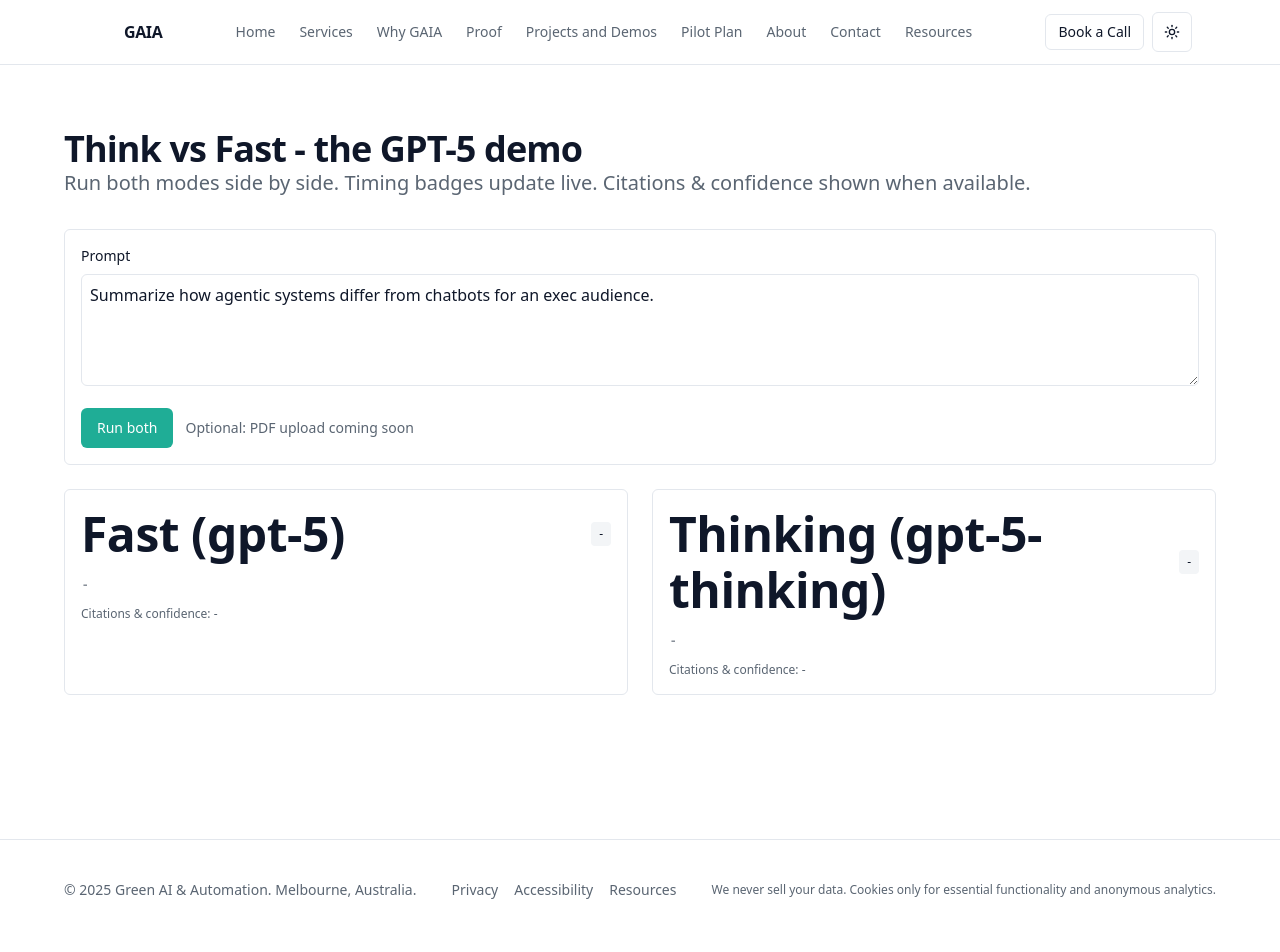
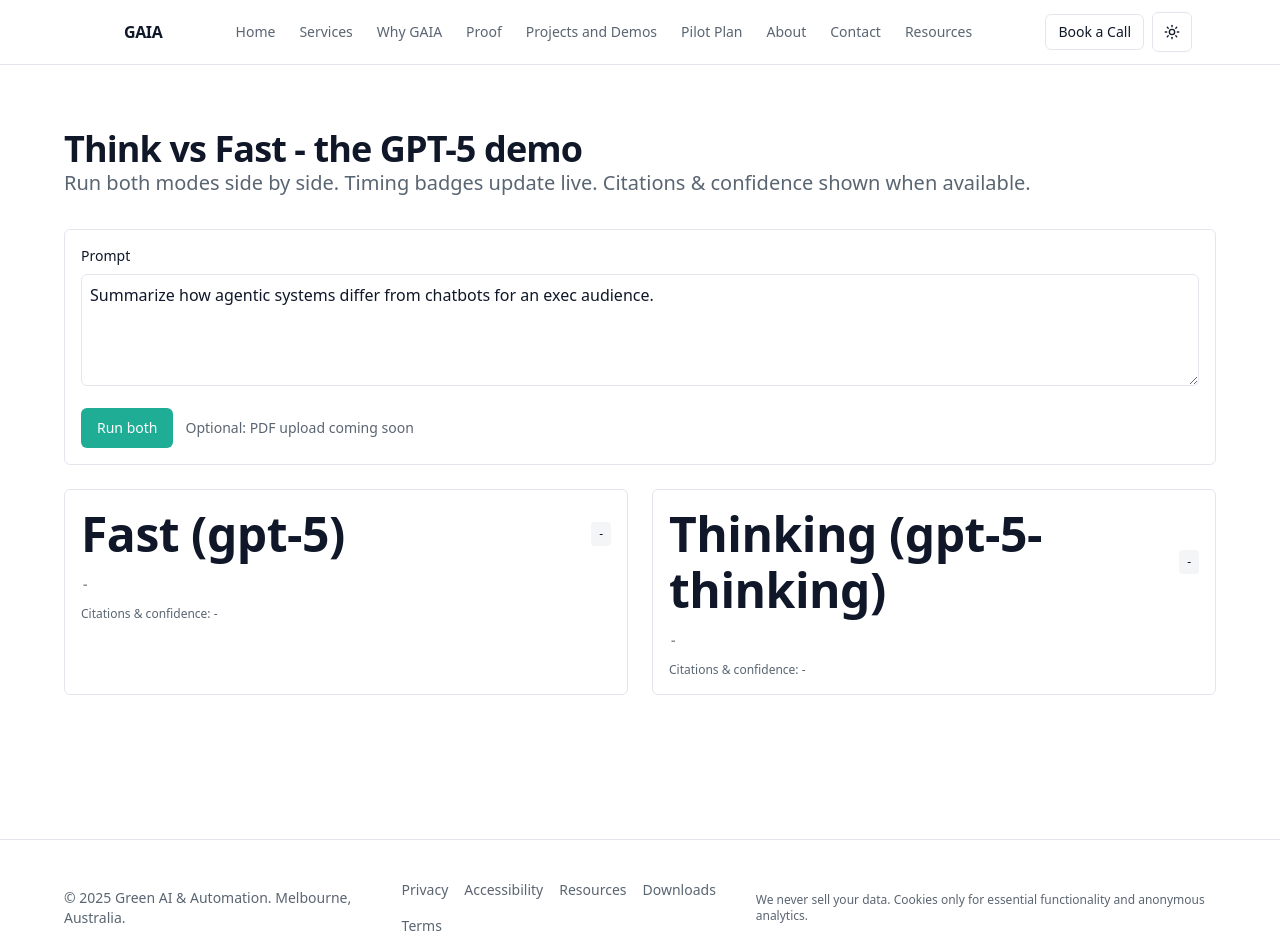
Before and after one commit to TGreen87/gaia-agent-forge, a Next.js app: page /demos in a window 1280 px wide. Shown: the top 952 px of the page. Built offline with nearby package versions, Linux system fonts and the light colour scheme.

Commit message:
chore: mount web vitals and add footer links

```diff
--- a/components/layout/Footer.tsx
+++ b/components/layout/Footer.tsx
@@ -7,6 +7,8 @@ export default function Footer() {
           <a className="hover:underline" href="/privacy">Privacy</a>
           <a className="hover:underline" href="/accessibility">Accessibility</a>
           <a className="hover:underline" href="/resources">Resources</a>
+          <a className="hover:underline" href="/downloads">Downloads</a>
+          <a className="hover:underline" href="/terms">Terms</a>
         </nav>
         <small className="block text-xs">We never sell your data. Cookies only for essential functionality and anonymous analytics.</small>
       </div>
```
